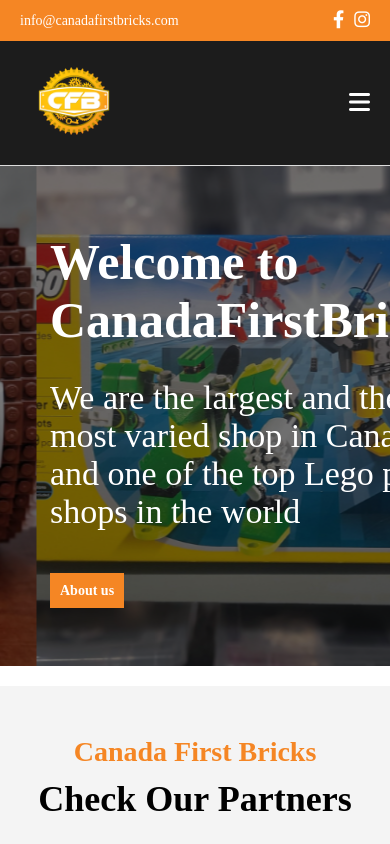
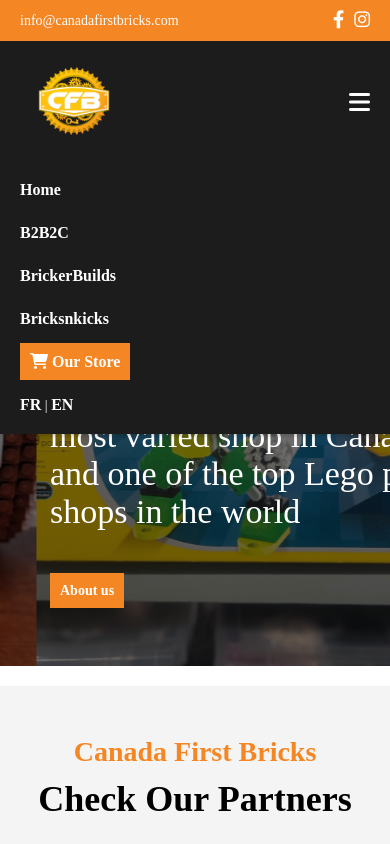
Before and after one commit to 21arona/canadafirstbricks, a plain HTML site: page index.html in a window 390 px wide. Both pictures are taken after a click on the button 359 px from the left and 103 px from the top of the page. Shown: the top 844 px of the page. Drawn offline with Linux system fonts and the light colour scheme.

Commit message:
page Home, page B2B2C OK

```diff
--- a/index.html
+++ b/index.html
@@ -259,8 +259,8 @@
     </footer>
   </body>
   <script>
-    //burger
     document.addEventListener("DOMContentLoaded", function () {
+      // Menu burger
       const menuToggle = document.querySelector(".menu-toggle");
       const navLinks = document.querySelector(".nav-links");
 
@@ -269,12 +269,10 @@
           navLinks.classList.toggle("active");
         });
       }
-    });
 
-    //fr-en
-    document.addEventListener("DOMContentLoaded", () => {
+      // Gestion de la langue
       const urlParams = new URLSearchParams(window.location.search);
-      const lang = urlParams.get("lang") || "en"; // Défaut à l'anglais si aucun paramètre n'est fourni
+      const lang = urlParams.get("lang") || "en";
 
       document.querySelectorAll(".text-home").forEach((element) => {
         element.style.display = lang === "en" ? "block" : "none";
@@ -283,12 +281,12 @@
       document.querySelectorAll(".text-home-fr").forEach((element) => {
         element.style.display = lang === "fr" ? "block" : "none";
       });
-    });
-    document.addEventListener("DOMContentLoaded", function () {
+
+      // Activer le lien de navigation actif
       const path = window.location.pathname;
-      const navLinks = document.querySelectorAll(".nav-links a");
+      const navLinksContainer = document.querySelectorAll(".nav-links a");
 
-      navLinks.forEach((link) => {
+      navLinksContainer.forEach((link) => {
         // Retirer la classe 'active' de tous les liens
         link.classList.remove("active");
         // Ajouter la classe 'active' au lien correspondant
@@ -299,15 +297,6 @@
           link.classList.add("active");
         }
       });
-
-      const menuToggle = document.querySelector(".menu-toggle");
-      const navLinksContainer = document.querySelector(".nav-links");
-
-      if (menuToggle && navLinksContainer) {
-        menuToggle.addEventListener("click", function () {
-          navLinksContainer.classList.toggle("active");
-        });
-      }
     });
   </script>
 </html>
--- a/style/accueil.css
+++ b/style/accueil.css
@@ -203,11 +203,12 @@
         flex-direction: column;
         width: 100%;
         position: absolute;
-        top: 60px;
+        margin-top: 60px;
         left: 0;
         background-color: #1c1c1c;
         padding: 20px;
         box-shadow: 0 2px 4px rgba(0, 0, 0, 0.2);
+        z-index: 1000;
     }
 
     .nav-links.active {
--- a/style/b2b2c.css
+++ b/style/b2b2c.css
@@ -115,7 +115,7 @@
         flex-direction: column;
         width: 100%;
         position: absolute;
-        top: 60px;
+        top: 110px;
         left: 0;
         background-color: #1c1c1c;
         padding: 20px;
```
Also changed, not shown: b2b2c.html (+4 -15 lines).
